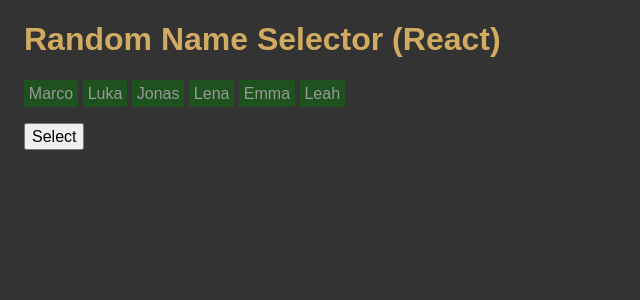
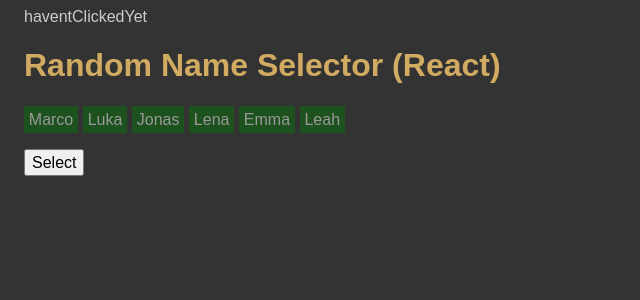
Before and after one commit to edwardtanguay/et001-random-number-generator-react, a React (Vite) app: page / in a window 1280 px wide. Shown: the top 300 px of the page, without its empty margins (0-640 px from the left). Built offline with nearby package versions, Linux system fonts and the light colour scheme.

Commit message:
restructuring to phases

```diff
--- a/src/App.tsx
+++ b/src/App.tsx
@@ -32,6 +32,9 @@ function App() {
 		const _currentName = tools.removeRandomItemFromArray(availableNames);
 		setAvailableNames([...availableNames]);
 		setCurrentName(_currentName === null ? '' : _currentName);
+		if (currentPhase === 'haventClickedYet') {
+			setCurrentPhase('selectingNames');
+		}
 	};
 
 	useEffect(() => {
@@ -53,6 +56,7 @@ function App() {
 
 	return (
 		<div className="App">
+			<div>{currentPhase}</div>
 			<h1>Random Name Selector (React)</h1>
 			<div className="availableArea">
 				{availableNames.map((availableName, index) => {
```
